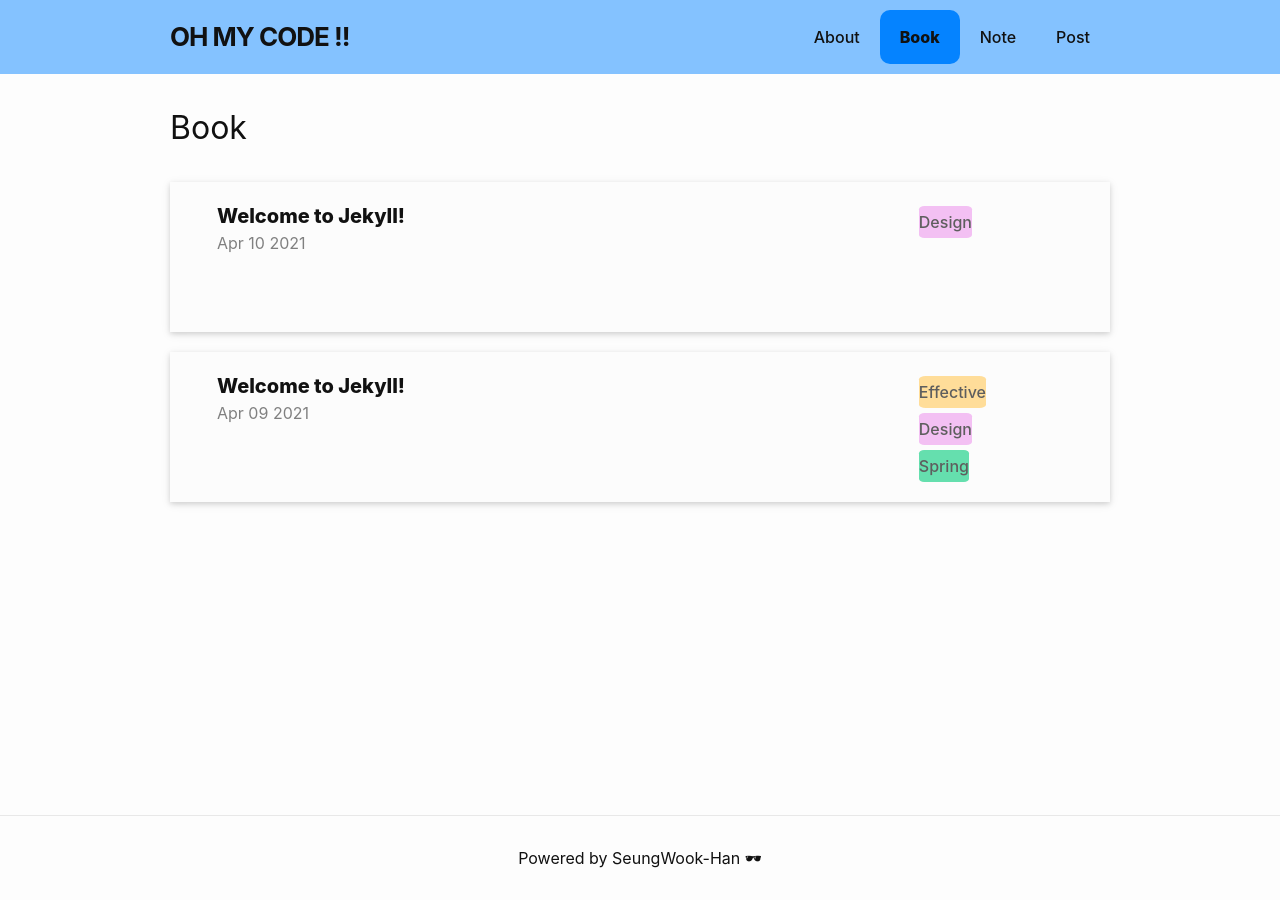
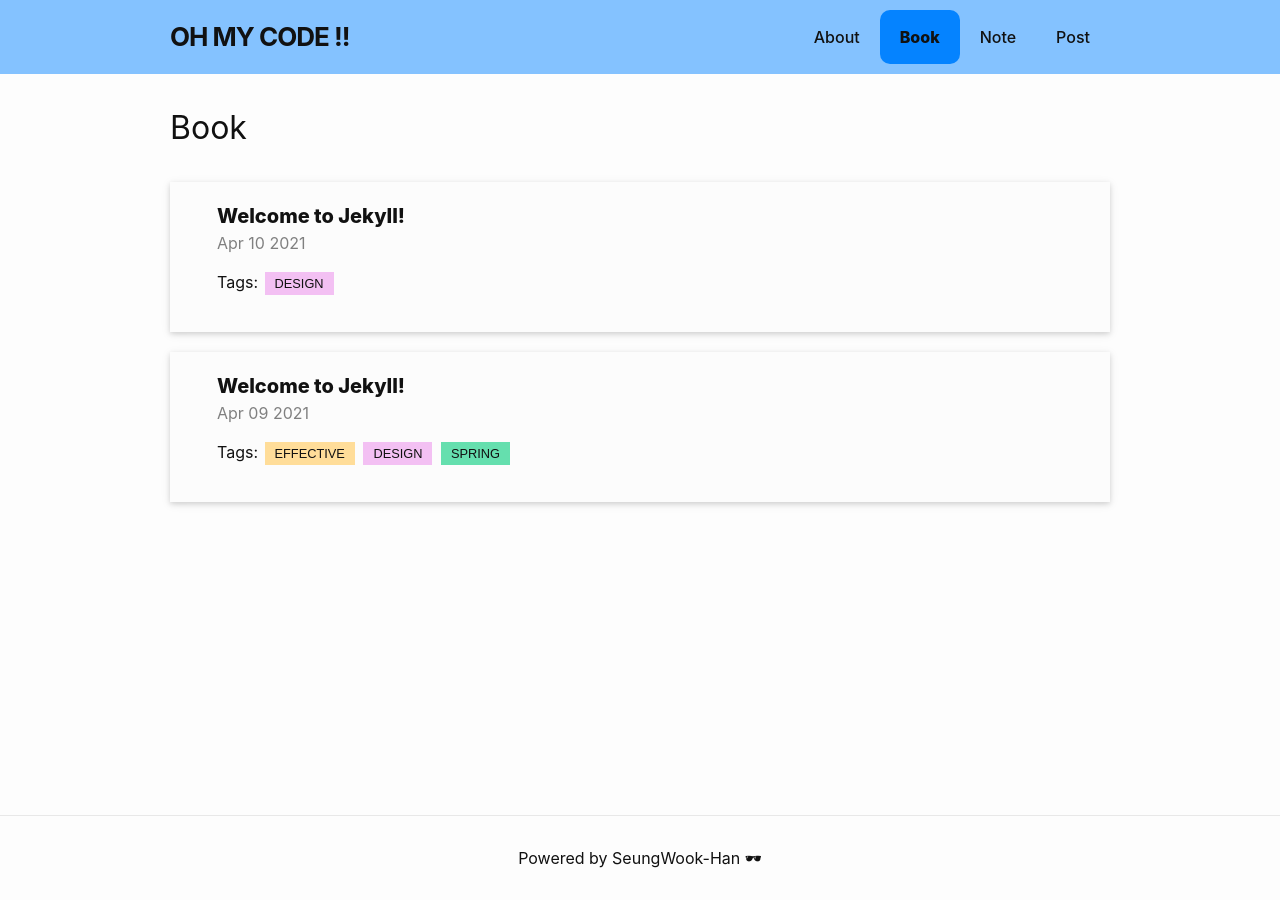
Before and after one commit to SeungukHan/SeungukHan.github.io, a Jekyll site: the page built from pages/book.markdown, in a window 1280 px wide. Built offline with Jekyll 4.4.1, drawn with Linux system fonts in a browser that asks for light colours.

```diff
--- a/_layouts/dashboard.html
+++ b/_layouts/dashboard.html
@@ -16,17 +16,13 @@ layout: default
       <div class="dashboard-card-wrapper">
         {% for post in target_posts %}
           <div class="dashboard-card dashboard-card-shadow">
-              <div class="card-title-wrapper">
             <div class="card-title">
               <a class="remove-anchor" href="{{ post.url }}">{{ post.title }}</a>
             </div>
             <div class="card-date">{{ post.date | date: "%b %d %Y" }}</div>
-              </div>
-              <div class="card-category-wrapper">
+            <div class="card-category"> Tags:
             {% for category in post.categories %}
-                  <div class="card-category">
-                    <div class="{{ category }}">{{ category }}</div>
-                  </div>
+              <a href="" class="tag tag-{{ category }} remove-anchor">{{ category }}</a>
             {% endfor %}
             </div>
           </div>
--- a/_layouts/post.html
+++ b/_layouts/post.html
@@ -25,6 +25,12 @@ layout: default
             <span itemprop="author" itemscope itemtype="http://schema.org/Person"><span class="p-author h-card" itemprop="name">{{ page.author }}</span></span>
           </div>
           {%- endif -%}
+          <div class="" style="margin-top: 3px;">
+            Tags:
+            {% for category in page.categories %}
+              <a href="" class="tag tag-{{ category }} remove-anchor">{{ category }}</a>
+            {% endfor %}
+          </div>
         </div>
 
         <!-- {%- if page.categories -%}
--- a/_sass/muyaho/_category-highlighting.scss
+++ b/_sass/muyaho/_category-highlighting.scss
@@ -1,35 +1,31 @@
 @import "utility";
 
-.outter {
-  font-size: $base-font-size;
-  font-weight: 500;
-  text-align: center;
-
-  line-height: 200%;
-  width: fit-content;
-
-  border-radius: 10%;
-
-  margin-right: 25px;
-  margin-left: 25px;
-  margin-top: 5px;
-  margin-bottom: 5px;
+.tag {
+    margin: 0 2px;
+    padding: 4px 10px;
+    color: #fff;
+    background: #999;
+    font-size: 80%;
+    font-family: sans-serif;
+    text-decoration: none;
+    text-transform: uppercase;
 }
 
-.Design {
-    @extend .outter;
+.tag-Design {
     background-color: #f3c0f3;
     color: #5e5e5e;
 }
 
-.Effective {
-    @extend .outter;
+.tag-Effective {
     background-color: #ffdd99;
     color: #5e5e5e;
 }
 
-.Spring {
-    @extend .outter;
+.tag-Spring {
     background-color: #65dfae;
     color: #5e5e5e;
 }
+
+a.tag:hover {
+    text-decoration: underline;
+}
--- a/_sass/muyaho/_layout.scss
+++ b/_sass/muyaho/_layout.scss
@@ -205,14 +205,12 @@
 
  .about-column-picture {
    float: left;
-   width: 45%;
-   padding-right: 5%;
+   width: 30%;
  }
 
 .about-column-description {
    float: left;
-   width: 45%;
-   padding-left: 5%;
+   padding-left: $spacing-unit * 1.5;
 }
 
  .about-name {
@@ -280,30 +278,17 @@
   box-shadow: 0 2px 10px 0 rgba(0, 0, 0, 0.08);
 }
 
-.card-title-wrapper {
-  float: left;
-  width: 70%;
-}
-
-.card-category-wrapper {
-  margin-left: 10%;
-  width: 20%;
-  float: right;
-
-}
-
 .card-title {
   font-size: $big-font-size;
   font-weight: $base-font-weight * 2;
 }
 
 .card-date {
-  float: left;
   color: gray;
+  margin-bottom: $spacing-unit * 0.5;
 }
 
 .card-category {
-  text-align: center;
 }
 
 
@@ -375,13 +360,12 @@
 }
 
 .post-sub-info-image {
-  width: 8%;
+  width: 70px;
   float: left;
   height: $base-font-size * 4;
 }
 
 .post-sub-info-text {
-  width: 92%;
   float: left;
   height: $base-font-size * 4;
 }
```
Lines whose indentation alone changed are shown as unchanged.
